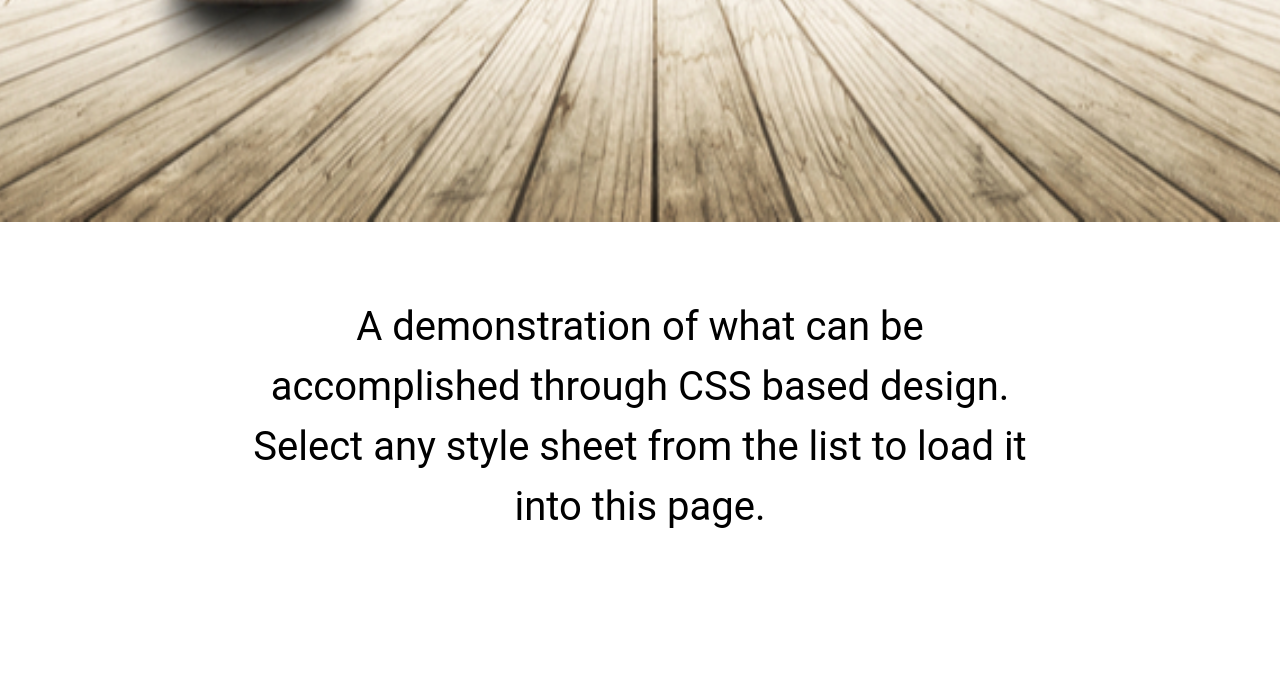
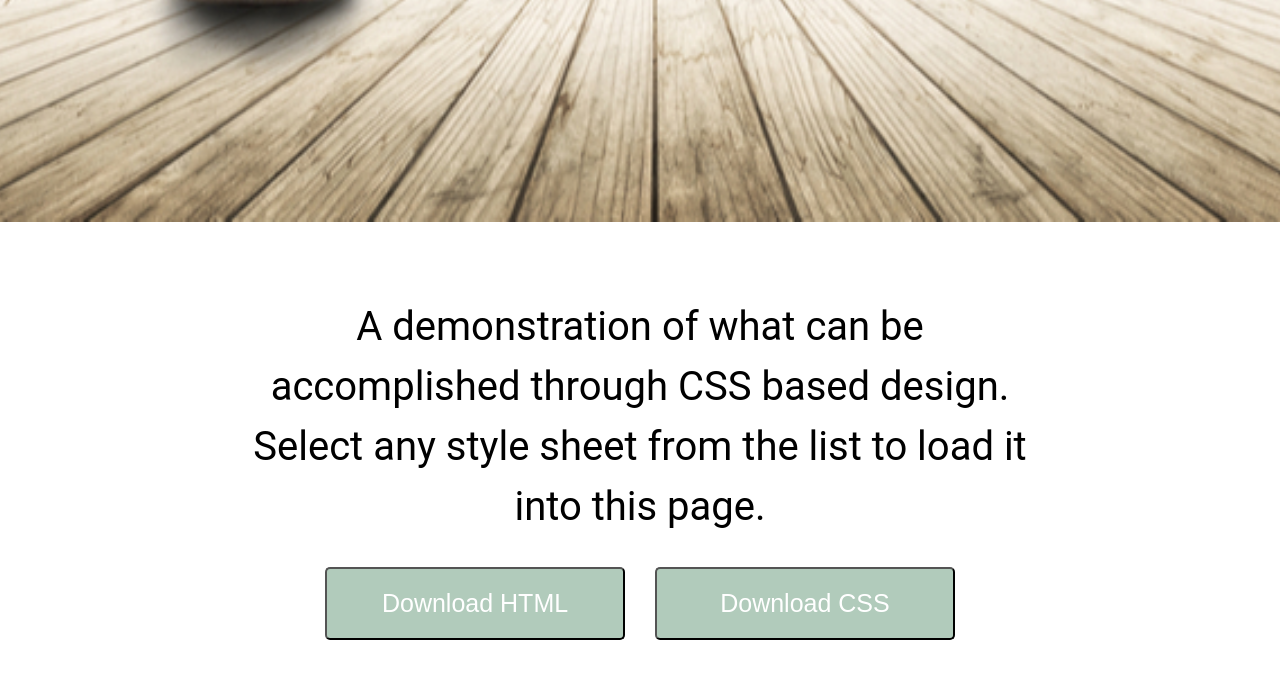
Before and after one commit to pduong987/pduong987, a plain HTML site: page zen-garden/index.html in a window 1280 px wide. Shown: the part 518-1196 px from the top of the page. Before the commit the page ends 1130 px from the top, so only its background shows below. Drawn offline with Linux system fonts and the light colour scheme; a web font is replaced by a local one.

Commit message:
Added download buttons

```diff
--- a/zen-garden/index.html
+++ b/zen-garden/index.html
@@ -37,9 +37,12 @@
       </div>
     </div>
 
-    <h1 id="open-phrase">
+    <div id="open-phrase">
       A demonstration of what can be accomplished through CSS based design.
       Select any style sheet from the list to load it into this page.
-    </h1>
+      <div></div>
+      <button>Download HTML</button>
+      <button>Download CSS</button>
+    </div>
   </body>
 </html>
--- a/zen-garden/style.css
+++ b/zen-garden/style.css
@@ -33,3 +33,13 @@
   font-size: 40px;
   line-height: 60px;
 }
+
+#open-phrase button {
+  border-radius: 5px;
+  width: 300px;
+  margin: 30px 10px 0px 10px;
+  padding: 20px;
+  background-color: #b1cbbb;
+  font-size: 25px;
+  color: white;
+}
```
